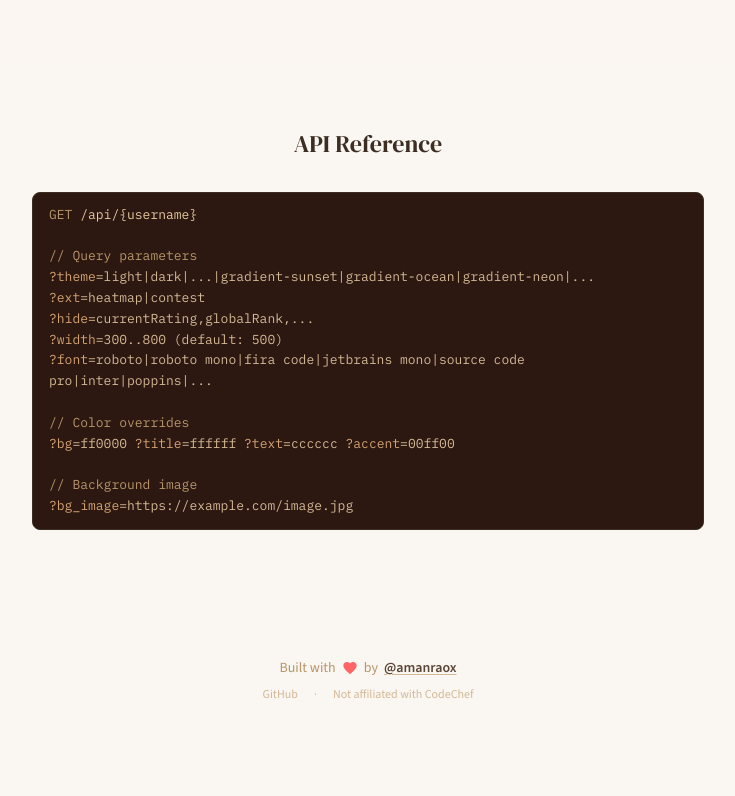
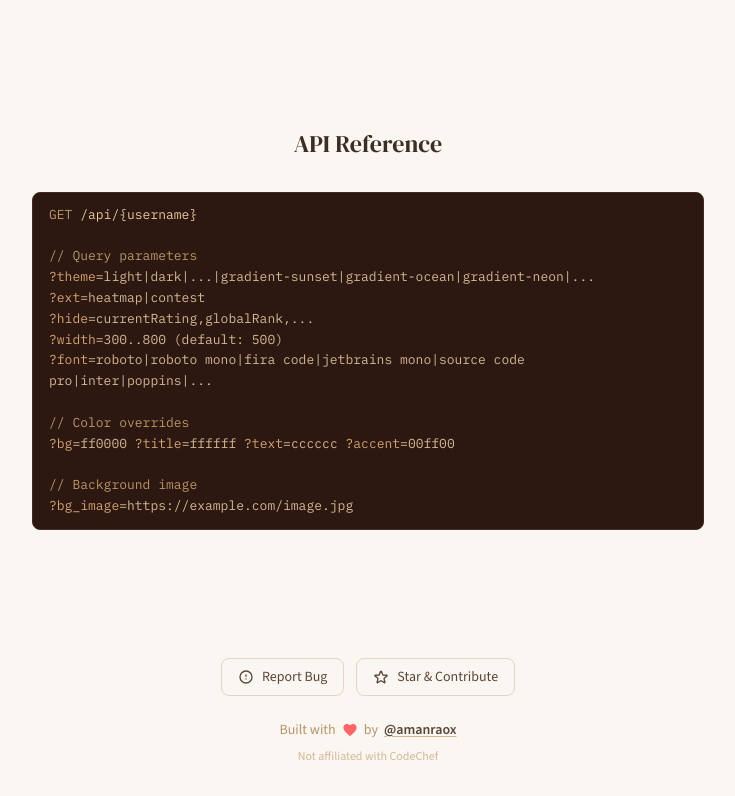
Before and after one commit to amanraox/Codechef-stat-card, a Next.js app: page / in a window 1280 px wide. Shown: the part 2258-3054 px from the top of the page, without its empty margins (272-1007 px from the left). Before the commit the page ends 2992 px from the top, so only its background shows below. Built offline with nearby package versions, Linux system fonts and the light colour scheme.

Commit message:
feat: add Report Bug and Star & Contribute buttons to footer

```diff
--- a/src/components/Footer.tsx
+++ b/src/components/Footer.tsx
@@ -1,6 +1,34 @@
 export default function Footer() {
   return (
-    <footer className="mt-auto pt-16 pb-8 text-center">
+    <footer className="mt-auto pt-16 pb-8">
+      {/* Action buttons */}
+      <div className="flex items-center justify-center gap-3 mb-6">
+        <a
+          href="https://github.com/amanraox/Codechef-stat-card/issues/new?labels=bug&template=bug_report.md"
+          target="_blank"
+          rel="noopener noreferrer"
+          className="inline-flex items-center gap-2 px-4 py-2 rounded-lg border border-brown-200
+            text-sm text-brown-600 hover:bg-brown-50 hover:border-brown-400 transition-all"
+        >
+          <svg className="w-4 h-4" fill="none" viewBox="0 0 24 24" stroke="currentColor" strokeWidth={2}>
+            <path strokeLinecap="round" strokeLinejoin="round" d="M12 9v2m0 4h.01M21 12a9 9 0 11-18 0 9 9 0 0118 0z" />
+          </svg>
+          Report Bug
+        </a>
+        <a
+          href="https://github.com/amanraox/Codechef-stat-card"
+          target="_blank"
+          rel="noopener noreferrer"
+          className="inline-flex items-center gap-2 px-4 py-2 rounded-lg border border-brown-200
+            text-sm text-brown-600 hover:bg-brown-50 hover:border-brown-400 transition-all"
+        >
+          <svg className="w-4 h-4" fill="none" viewBox="0 0 24 24" stroke="currentColor" strokeWidth={2}>
+            <path strokeLinecap="round" strokeLinejoin="round" d="M11.48 3.499a.562.562 0 011.04 0l2.125 5.111a.563.563 0 00.475.345l5.518.442c.499.04.701.663.321.988l-4.204 3.602a.563.563 0 00-.182.557l1.285 5.385a.562.562 0 01-.84.61l-4.725-2.885a.563.563 0 00-.586 0L6.982 20.54a.562.562 0 01-.84-.61l1.285-5.386a.562.562 0 00-.182-.557l-4.204-3.602a.563.563 0 01.321-.988l5.518-.442a.563.563 0 00.475-.345L11.48 3.5z" />
+          </svg>
+          Star & Contribute
+        </a>
+      </div>
+
       <div className="flex items-center justify-center gap-1.5 text-brown-400 text-sm">
         <span>Built with</span>
         <svg className="w-4 h-4 text-red-400 fill-current" viewBox="0 0 24 24">
@@ -17,15 +45,6 @@ export default function Footer() {
         </a>
       </div>
       <div className="mt-2 flex items-center justify-center gap-4 text-xs text-brown-300">
-        <a
-          href="https://github.com/amanraox/codechef-card"
-          target="_blank"
-          rel="noopener noreferrer"
-          className="hover:text-brown-500 transition-colors"
-        >
-          GitHub
-        </a>
-        <span>·</span>
         <span>Not affiliated with CodeChef</span>
       </div>
     </footer>
```
